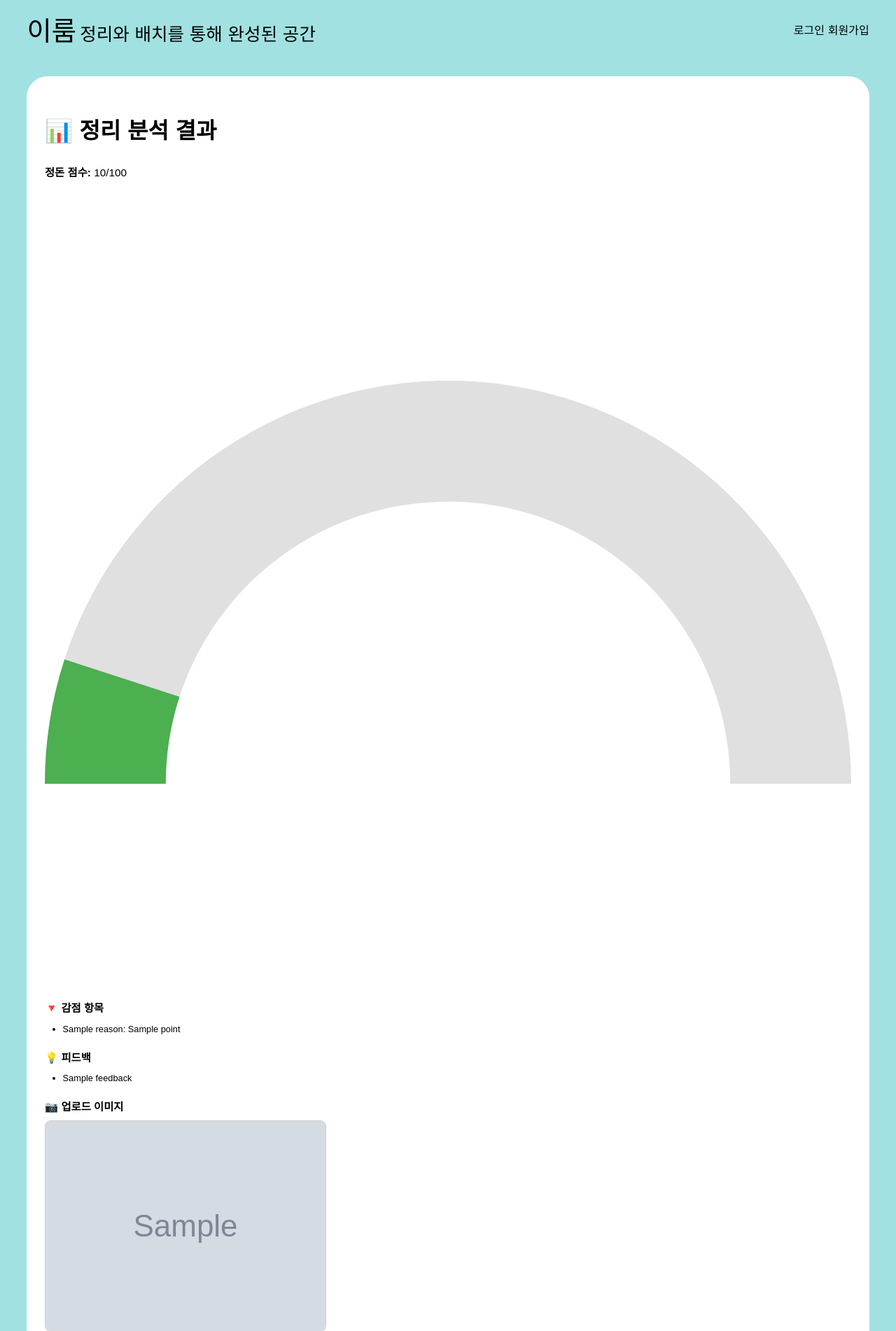
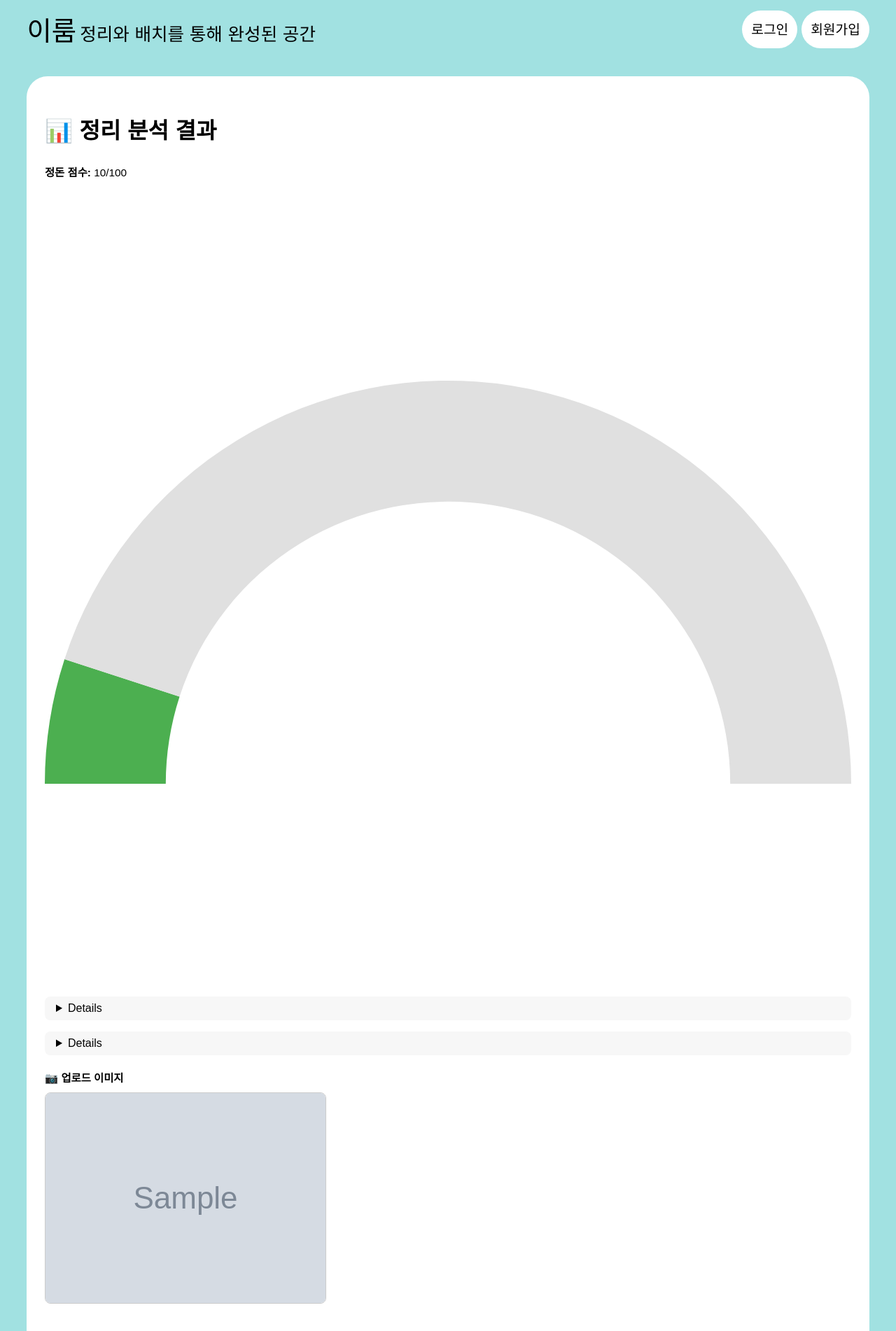
Before and after one commit to eunjingjing/CAPSTONE_25-1, a Flask app: template templates/recommend_result.html in a window 1280 px wide. Shown: the top 1902 px of the page at 70% size. Run offline with Flask 3, Linux system fonts and the light colour scheme; the template is opened without the code that fills it: most values are stand-ins (such as "Sample title", 1, 10 or a date in 2020); grey boxes marked "Sample" are stand-in pictures; some web fonts are replaced.

Commit message:
UI 개선

```diff
--- a/static/css/base.css
+++ b/static/css/base.css
@@ -36,6 +36,20 @@ p {
   margin: 0;
 }
 
+.sign {
+  display: flex;
+  flex-direction: row;
+  justify-content: center;
+  font-size: 1.5vw;
+  gap: 0.5vw;
+}
+
+.sign a{
+  background-color: #fff;
+  border-radius: 30px;
+  padding: 0.8rem;
+}
+
 footer {
   text-align: center;
   font-size: 0.8vw;
--- a/templates/recommend_result.html
+++ b/templates/recommend_result.html
@@ -42,19 +42,22 @@
       <canvas id="scoreGauge" width="300" height="150" data-score="{{ result.score }}"></canvas>
 
       {% if result.breakdown and result.breakdown != "error" %}
+      <details class="foldable">
         <div class="breakdown">
-        <h4>🔻 감점 항목</h4>
+          <summary><h4>🔻 감점 항목</h4></summary>
           <ul>
             {% for reason, point in result.breakdown.items() %}
               <li>{{ reason }}: {{ point }}</li>
             {% endfor %}
           </ul>
         </div>
+      </details>
       {% endif %}
 
       {% if result.feedback is defined and result.feedback | length > 0 %}
+      <details class="foldable">
         <div class="feedback">
-        <h4>💡 피드백</h4>
+          <summary><h4>💡 피드백</h4></summary>
           <ul>
             {% for fb in result.feedback %}
               <li>{{ fb }}</li>
@@ -63,9 +66,10 @@
         </div>
         {% else %}
         <div class="feedback">
-        <h4>💡 피드백</h4>
+          <summary><h4>💡 피드백</h4></summary>
           <p>피드백이 존재하지 않습니다.</p>
         </div>
+      </details>
       {% endif %}
     </div>
 
```
Also changed, not shown: static/css/style.css (+0 -191 lines). Lines whose indentation alone changed are shown as unchanged.
